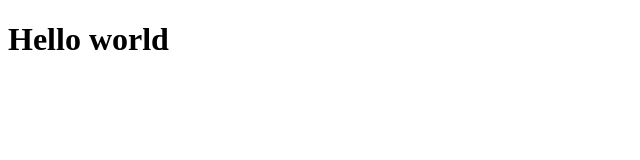
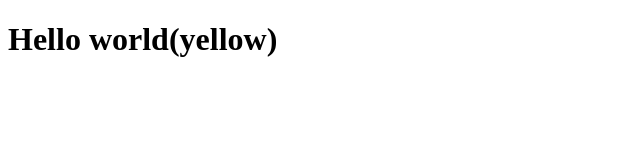
Before and after one commit to waliullahsiam/git_tutorial, a plain HTML site: page two.html in a window 1280 px wide. Shown: the whole page, without its empty margins (0-640 px from the left). Drawn offline with Linux system fonts and the light colour scheme.

Commit message:
commited

```diff
--- a/two.html
+++ b/two.html
@@ -6,6 +6,6 @@
     <title>Document</title>
 </head>
 <body>
-    <h1>Hello world</h1>
+    <h1>Hello world(yellow)</h1>
 </body>
 </html>
```
